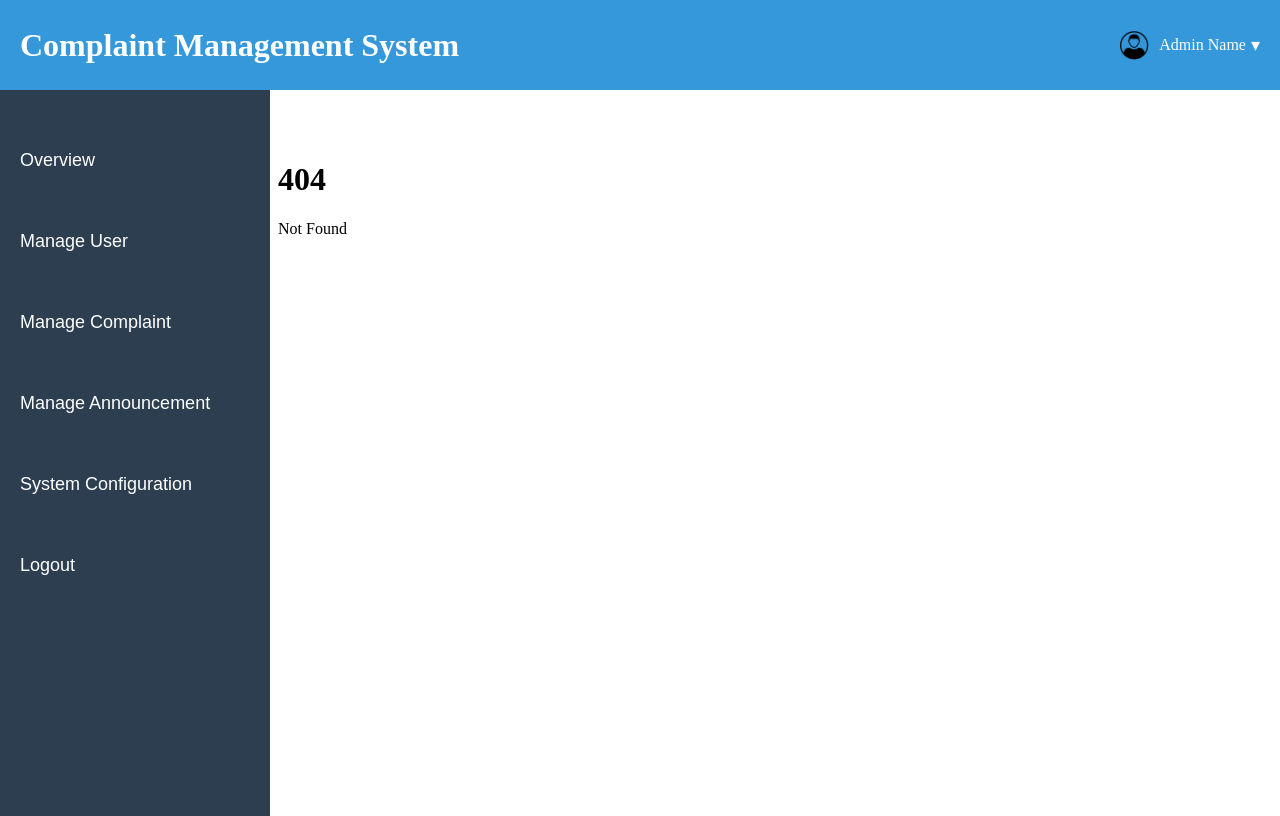
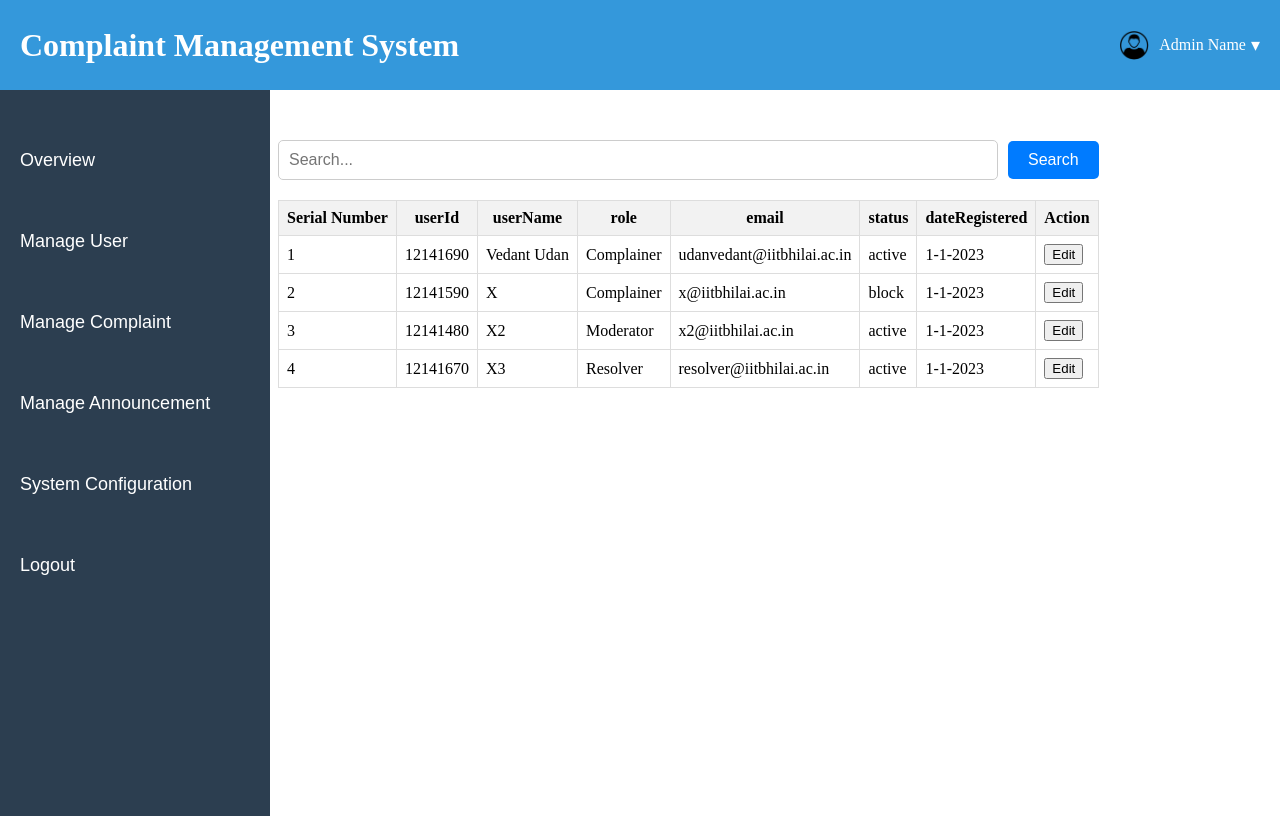
Before and after one commit to karankumbhar47/CCMS, a SvelteKit app in the folder AdminDashboard/: page /manage-user in a window 1280 px wide. Before the commit this address had no page. Built offline with nearby package versions, Linux system fonts and the light colour scheme.

Commit message:
AdminDashboard: implemented manage-user

```diff
--- a/AdminDashboard/src/lib/components/SearchBar.svelte
+++ b/AdminDashboard/src/lib/components/SearchBar.svelte
@@ -1,12 +1,22 @@
 <!-- SearchBar.svelte -->
 <script>
-    let searchTerm = '';
+    let searchTerm = "";
 
     function handleSearch() {
         // Perform search logic here, e.g., send search term to server or filter results
-        console.log('Search term:', searchTerm);
+        console.log("Search term:", searchTerm);
     }
 </script>
+
+<div class="search-bar">
+    <input
+        type="text"
+        placeholder="Search..."
+        bind:value={searchTerm}
+        class="search-input"
+    />
+    <button on:click={handleSearch} class="search-button">Search</button>
+</div>
 
 <style>
     .search-bar {
@@ -41,8 +51,3 @@
         background-color: #0056b3;
     }
 </style>
-
-<div class="search-bar">
-    <input type="text" placeholder="Search..." bind:value={searchTerm} class="search-input" />
-    <button on:click={handleSearch} class="search-button">Search</button>
-</div>
--- /dev/null
+++ b/AdminDashboard/src/lib/data/user_info.json
@@ -0,0 +1,38 @@
+[
+    {
+        "serialNumber": 1,
+        "userId": 12141690,
+        "userName": "Vedant Udan",
+        "role": "Complainer",
+        "email": "udanvedant@iitbhilai.ac.in",
+        "status": "active",
+        "dateRegistered": "1-1-2023"
+    },
+    {
+        "serialNumber": 2,
+        "userId": 12141590,
+        "userName": "X",
+        "role": "Complainer",
+        "email": "x@iitbhilai.ac.in",
+        "status": "block",
+        "dateRegistered": "1-1-2023"
+    },
+    {
+        "serialNumber": 3,
+        "userId": 12141480,
+        "userName": "X2",
+        "role": "Moderator",
+        "email": "x2@iitbhilai.ac.in",
+        "status": "active",
+        "dateRegistered": "1-1-2023"
+    },
+    {
+        "serialNumber": 4,
+        "userId": 12141670,
+        "userName": "X3",
+        "role": "Resolver",
+        "email": "resolver@iitbhilai.ac.in",
+        "status": "active",
+        "dateRegistered": "1-1-2023"
+    }
+]
--- a/AdminDashboard/src/routes/+layout.svelte
+++ b/AdminDashboard/src/routes/+layout.svelte
@@ -1,11 +1,6 @@
 <script>
     import Header from "$lib/components/Header.svelte";
     import Sidebar from "$lib/components/Sidebar.svelte";
-    //   import ManageUser from './routes/ManageUser.svelte';
-    //   import ManageComplaint from './routes/ManageComplaint.svelte';
-    //   import ManageAnnouncement from './routes/ManageAnnouncement.svelte';
-    //   import SystemConfiguration from './routes/SystemConfiguration.svelte';
-    //   import Logout from './routes/Logout.svelte';
 
     let adminName = "Admin Name"; // Replace with the actual admin name
 </script>
--- a/AdminDashboard/src/routes/manage-complaint/+page.svelte
+++ b/AdminDashboard/src/routes/manage-complaint/+page.svelte
@@ -23,8 +23,11 @@
         complaints = data;
     });
 
-
+    /**
+     * @param {{ serialNumber: number; complain: string; tags: string[]; severity: string; location: string; complainer: { id: number; name: string; }; } | null} complaint
+     */
     function viewComplaint(complaint) {
+        // @ts-ignore
         selectedComplaint.set(complaint);
     }
 </script>
--- /dev/null
+++ b/AdminDashboard/src/routes/manage-user/+page.svelte
@@ -0,0 +1,134 @@
+<script>
+    // @ts-nocheck
+
+    import SearchBar from "$lib/components/SearchBar.svelte";
+    import { onMount } from "svelte";
+    import { writable } from "svelte/store";
+    import data from "$lib/data/user_info.json"; // Assuming data.json is the file containing your JSON data
+
+    // Store the selected user
+    export const selectedUser = writable(null);
+
+    /**
+     * @type {Array<{
+     *    serialNumber: number,
+     *    userId: number,
+     *    userName: string,
+     *    role: string,
+     *    email: string,
+     *    status: string,
+     *    dateRegistered: string
+     * }>}
+     */
+    let users = [];
+
+    onMount(() => {
+        users = data;
+    });
+
+    /**
+     * @type {{ serialNumber: number; userId: number; userName: string; role: string; email: string; status: string; dateRegistered: string; } | null}
+     */
+    let editingUser = null;
+
+    /**
+     * @param {{ serialNumber: number; userId: number; userName: string; role: string; email: string; status: string; dateRegistered: string; } | null} user
+     */
+    function viewUserDetail(user) {
+        if (editingUser !== user) {
+            // @ts-ignore
+            selectedUser.set(user);
+            editingUser = user;
+        } else {
+            selectedUser.set(null);
+            editingUser = null;
+        }
+    }
+    function saveUserChanges() {
+        // Save user changes here if needed
+        selectedUser.set(null);
+        editingUser = null;
+    }
+</script>
+
+<div>
+    <SearchBar />
+</div>
+<table>
+    <thead>
+        <tr>
+            <th>Serial Number</th>
+            <th>userId</th>
+            <th>userName</th>
+            <th>role</th>
+            <th>email</th>
+            <th>status</th>
+            <th>dateRegistered</th>
+            <th>Action</th>
+        </tr>
+    </thead>
+    <tbody>
+        {#each users as user}
+            <tr>
+                <td>{user.serialNumber}</td>
+                <td>{user.userId}</td>
+                <td>
+                    {#if editingUser === user}
+                        <input type="text" bind:value={user.userName} />
+                    {:else}
+                        {user.userName}
+                    {/if}
+                </td>
+                <td>
+                    {#if editingUser === user}
+                        <input type="text" bind:value={user.role} />
+                    {:else}
+                        {user.role}
+                    {/if}
+                </td>
+                <td>
+                    {#if editingUser === user}
+                        <input type="text" bind:value={user.email} />
+                    {:else}
+                        {user.email}
+                    {/if}
+                </td>
+                <td>
+                    {#if editingUser === user}
+                        <input type="text" bind:value={user.status} />
+                    {:else}
+                        {user.status}
+                    {/if}
+                </td>
+                <td>{user.dateRegistered}</td>
+                <td>
+                    {#if editingUser === user}
+                        <button on:click={() => saveUserChanges(user)}
+                            >Update</button
+                        >
+                    {:else}
+                        <button on:click={() => viewUserDetail(user)}
+                            >Edit</button
+                        >
+                    {/if}
+                </td>
+            </tr>
+        {/each}
+    </tbody>
+</table>
+
+<style>
+    /* Add your table styling here */
+    table {
+        width: 100%;
+        border-collapse: collapse;
+    }
+    th,
+    td {
+        padding: 8px;
+        border: 1px solid #ddd;
+    }
+    th {
+        background-color: #f2f2f2;
+    }
+</style>
```
Also changed, not shown: AdminDashboard/src/lib/data/complain_info.json (+10 -40 lines).
